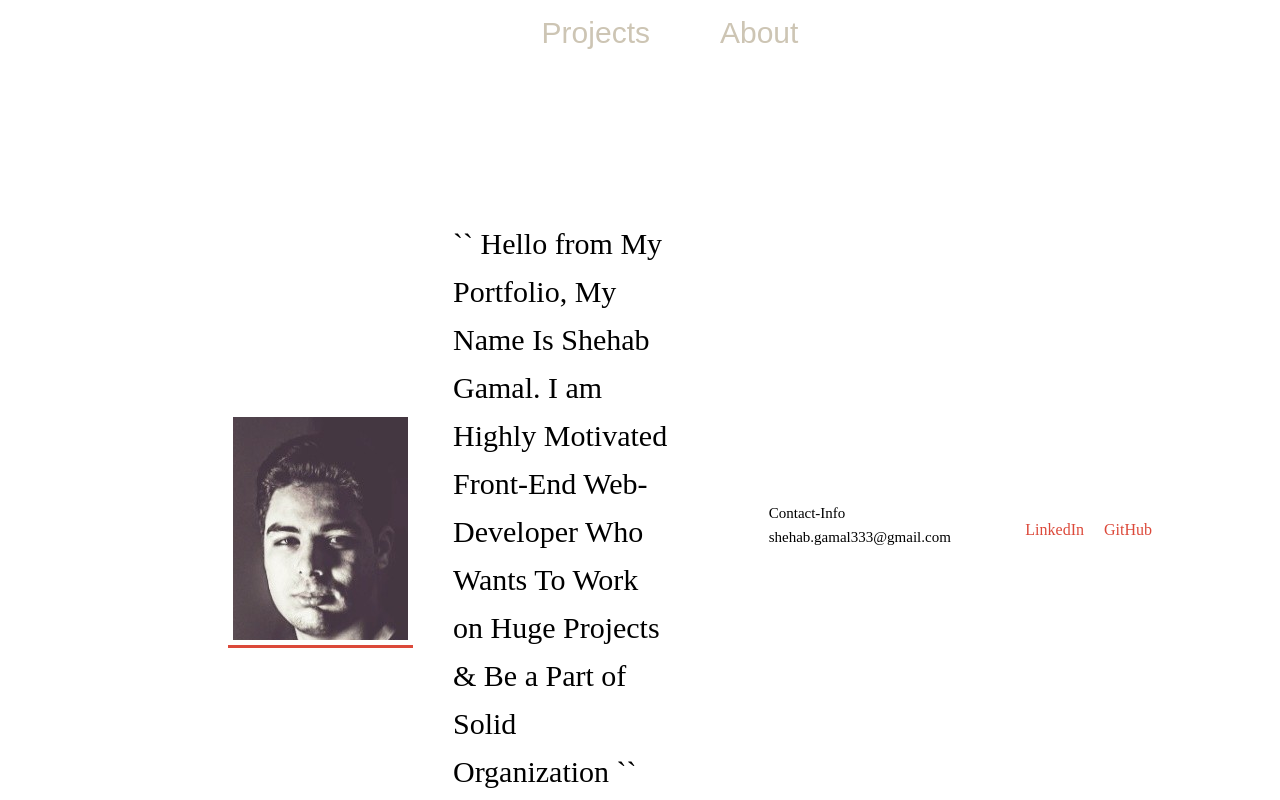
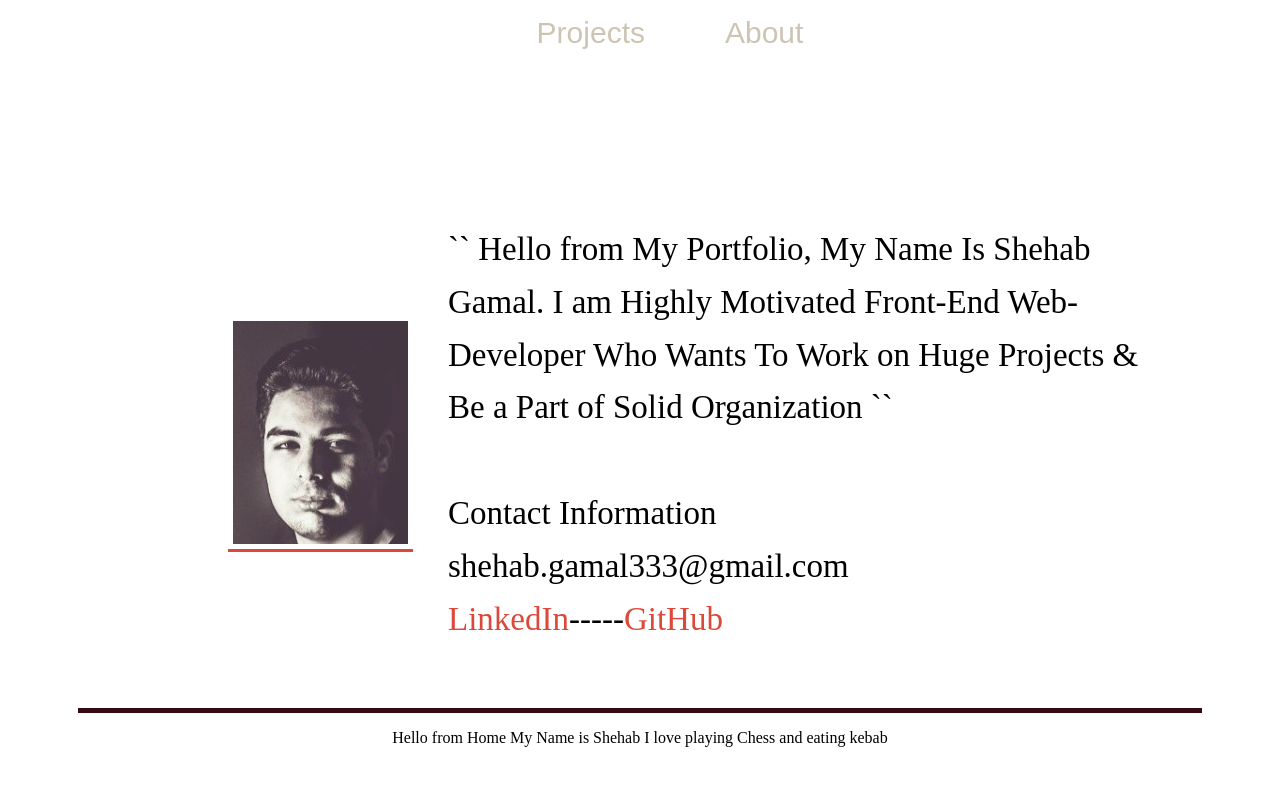
Before and after one commit to ShehabGamal/Personal-Portfolio, a React (Create React App) app: page / in a window 1280 px wide. Shown: the top 800 px of the page. Built offline with nearby package versions, Linux system fonts and the light colour scheme.

Commit message:
final touches for about section

```diff
--- a/src/App.js
+++ b/src/App.js
@@ -1,7 +1,7 @@
 import React from "react";
 import "./App.css";
 import Navbar from "./Components/Nav bar/Nav";
-import { BrowserRouter, Route } from "react-router-dom";
+
 import Home from "./Components/Home/Home.js";
 import About from "./Components/About/About.js";
 import styled from "styled-components";
@@ -18,9 +18,7 @@ function App() {
   return (
     <body>
       <BasicHeader>
-        <BrowserRouter>
-          <Navbar />
-        </BrowserRouter>
+        <Navbar />
       </BasicHeader>
       <About />
       <Home />
--- a/src/Components/About/About.js
+++ b/src/Components/About/About.js
@@ -26,53 +26,48 @@ const Image = styled.img`
 `;
 const Intro = styled.p`
   display: flex;
-  justify-content: center;
-  align-items: center;
-  font-size: 30px;
-  margin-left: 30px;
-  margin-bottom: 25px;
-  margin-right: 25px;
+  justify-content: flexstart;
+  font-size: 33px;
+  margin-left: 25px;
   width: 100%;
   line-height: 1.6;
   height: 100%;
   padding: 10px;
   font-familiy: sans-serif, Helvatica, Verdana;
+  float: left;
+  flex-wrap: wrap;
 `;
 const OutsideLinks = styled.a`
   display: flex;
   text-decoration: none;
   color: ${(props) => props.theme.extraColor};
-  margin-left: 20px;
-`;
-const ContactInfo = styled(Intro)`
-  font-size: 15px;
 `;
 const About = () => {
   return (
-    <BasicDiv>
+    <BasicDiv id="About">
       <Image src={img} alt="" />
+
       <Intro>
         `` Hello from My Portfolio, My Name Is Shehab Gamal. I am Highly
         Motivated Front-End Web-Developer Who Wants To Work on Huge Projects &
         Be a Part of Solid Organization ``
         <br />
         <br />
-      </Intro>
-      <ContactInfo>
-        Contact-Info
+        Contact Information
         <br />
         shehab.gamal333@gmail.com
         <br />
-      </ContactInfo>
         <OutsideLinks
           href="https://www.linkedin.com/in/shehab-el-deen-gamal-773010130/"
           target="_Blank"
         >
           LinkedIn
         </OutsideLinks>
+        -----
         <OutsideLinks href="https://github.com/ShehabGamal" target="_Blank">
           GitHub
         </OutsideLinks>
+      </Intro>
     </BasicDiv>
   );
 };
--- a/src/Components/Nav bar/Nav.js
+++ b/src/Components/Nav bar/Nav.js
@@ -1,8 +1,7 @@
 import React from "react";
-import { NavLink } from "react-router-dom";
 import styled from "styled-components";
 
-const BasicNavLink = styled(NavLink)`
+const BasicNavLink = styled.a`
   text-decoration: none;
   color: ${(props) => props.theme.foreground};
   font-family: sans-serif, Helvatica, Verdana;
@@ -13,16 +12,16 @@ const BasicNavLink = styled(NavLink)`
     border: 2px solid #dc493a;
   }
   margin: 10px 20px 10px 40px;
-  padding: 5px;
+  padding: 10px;
 `;
-const BasicNavLink2 = styled(BasicNavLink)``;
+
 const Navbar = () => {
   return (
     <div className="navbar">
       <div className="container">
         <ul>
-          <BasicNavLink to="/Home">Projects</BasicNavLink>
-          <BasicNavLink2 to="/About">About</BasicNavLink2>
+          <BasicNavLink href="#Portfolio">Projects</BasicNavLink>
+          <BasicNavLink href="#About">About</BasicNavLink>
         </ul>
       </div>
     </div>
```
Lines whose indentation alone changed are shown as unchanged.
